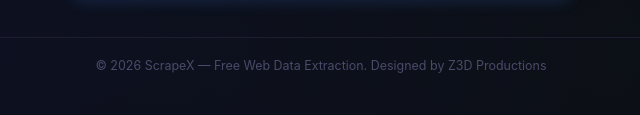
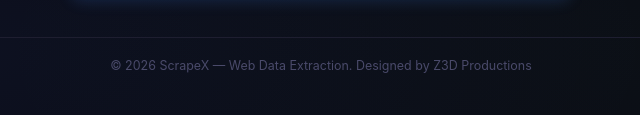
Before and after one commit to zed411/-scrapex, a website: page public/index.html in a window 1280 px wide. Shown: the part 351-466 px from the top of the page, 319-959 px from the left. Drawn offline with Linux system fonts and the light colour scheme.

Commit message:
remove free from footer

```diff
--- a/public/index.html
+++ b/public/index.html
@@ -66,7 +66,7 @@
       </div>
     </div>
 
-    <div class="footer">&copy; 2026 ScrapeX &mdash; Free Web Data Extraction. Designed by Z3D Productions</div>
+    <div class="footer">&copy; 2026 ScrapeX &mdash; Web Data Extraction. Designed by Z3D Productions</div>
   </div>
   <script src="script.js"></script>
 </body>
```
